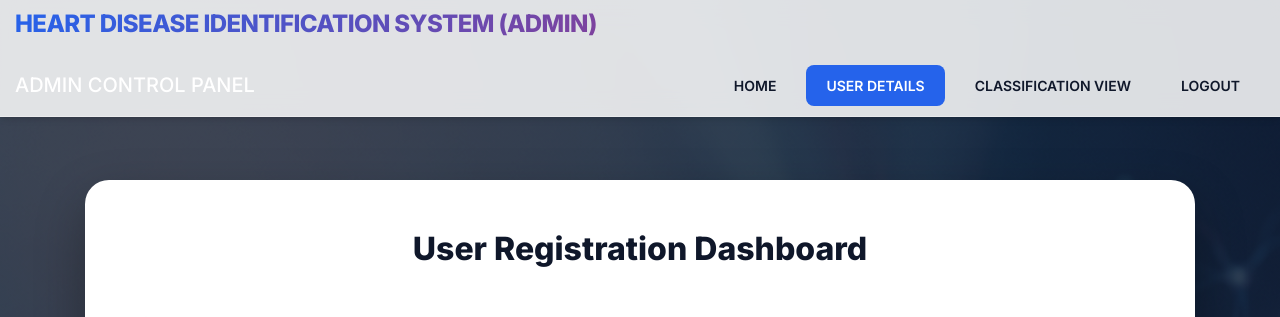
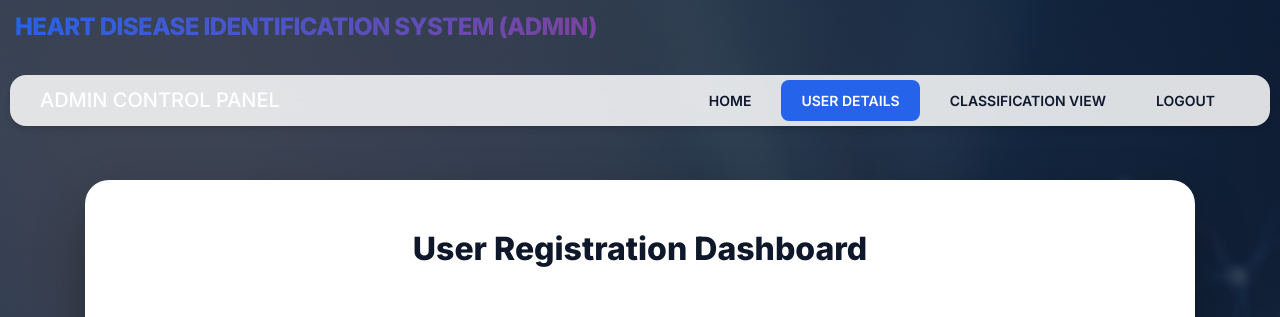
Before and after one commit to Anitha223/heart_disease_prediction, a Django app: page /userDetails in a window 1280 px wide. Shown: the top 317 px of the page. Run offline with Django 4.2, Linux system fonts and the light colour scheme; data comes from the database, SQL or seed files in the repository; parts of the project's set-up code (start-up, migrations or seed data) failed here and were passed over; some libraries are stand-ins or nearby versions.

Commit message:
Update header styles to fix title clipping and add glass background only to nav menu

```diff
--- a/templates/assets/premium_styles.css
+++ b/templates/assets/premium_styles.css
@@ -27,11 +27,7 @@ body {
 
 /* Glassmorphism Navigation */
 .header_section {
-    background: var(--glass) !important;
-    backdrop-filter: blur(12px);
-    -webkit-backdrop-filter: blur(12px);
-    box-shadow: var(--shadow-md) !important;
-    border-bottom: 1px solid rgba(255, 255, 255, 0.3);
+    background: transparent !important;
     padding: 10px 0 !important;
 }
 
@@ -48,10 +44,18 @@ body {
     font-weight: 800 !important;
     letter-spacing: -0.025em;
     font-size: 24px !important;
+    line-height: 1.4 !important;
+    padding-bottom: 5px !important;
 }
 
 .header_bottom {
-    background: transparent !important;
+    background: var(--glass) !important;
+    backdrop-filter: blur(12px);
+    -webkit-backdrop-filter: blur(12px);
+    box-shadow: var(--shadow-md) !important;
+    border-radius: 16px;
+    padding: 5px 15px;
+    margin: 0 10px;
 }
 
 .nav-link {
```
